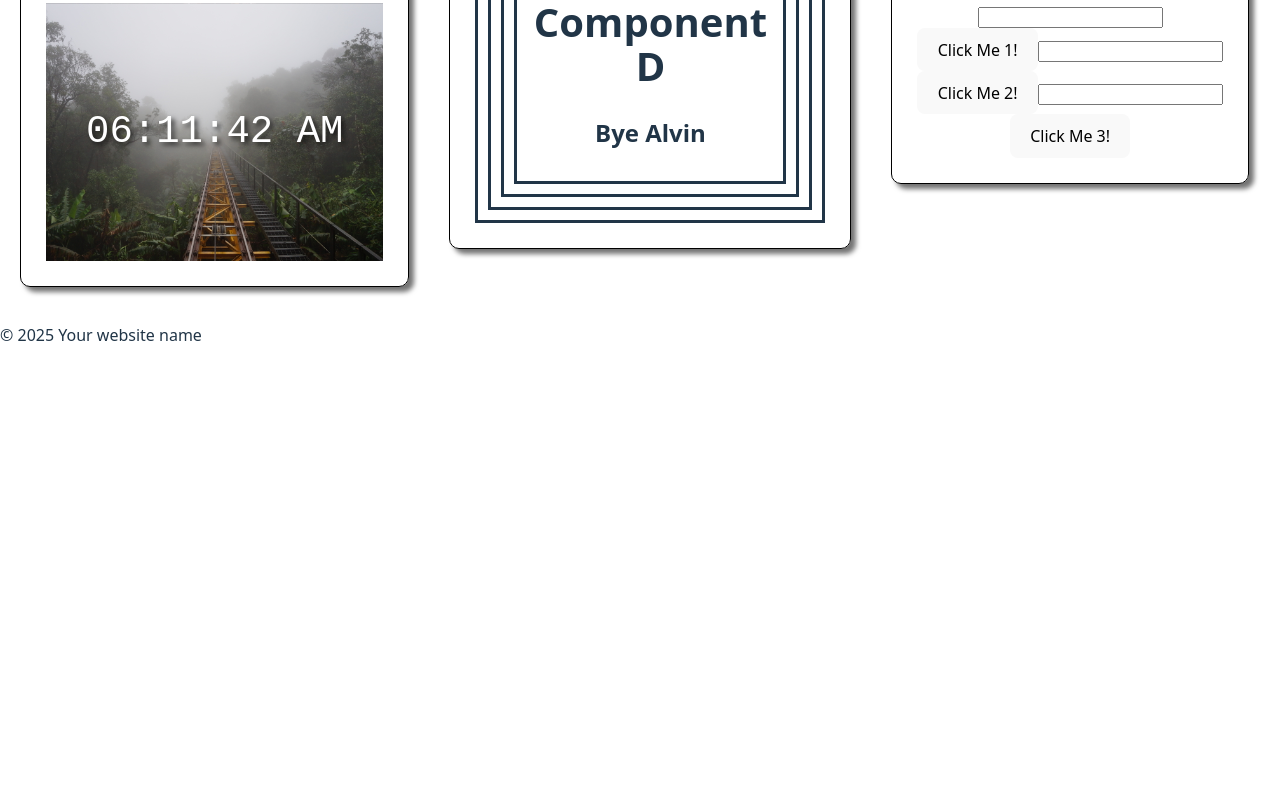
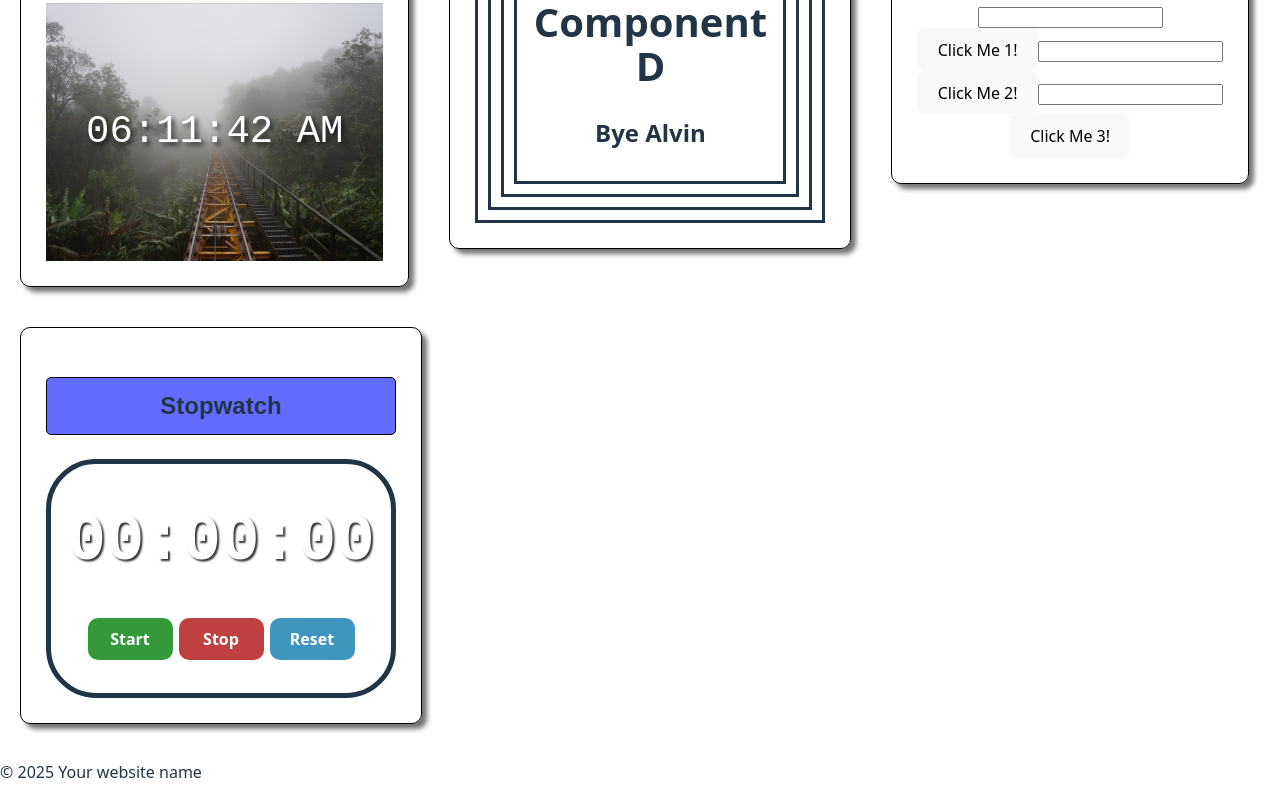
Before and after one commit to alvintaas/react-portfolio, a React (Vite) app: page / in a window 1280 px wide. Shown: the part 3836-4636 px from the top of the page. Before the commit the page ends 4199 px from the top, so only its background shows below. Built offline with nearby package versions, Linux system fonts and the light colour scheme.

Commit message:
completed brocode tutorials

```diff
--- a/src/App.jsx
+++ b/src/App.jsx
@@ -17,6 +17,7 @@
 import DigitalClock from "./DigitalClock.jsx";
 import ComponentA from "./ComponentA.jsx";
 import RefComponent from "./RefComponent.jsx";
+import Stopwatch from "./Stopwatch.jsx";
 
 function App() {
 
@@ -115,6 +116,11 @@
         <RefComponent></RefComponent>
       </div>
 
+      <div className="card">
+        <h3 className="welcome-message">Stopwatch</h3>
+        <Stopwatch></Stopwatch>
+      </div>
+
       <Footer/>
     </>
   );
--- /dev/null
+++ b/src/Stopwatch.jsx
@@ -0,0 +1,65 @@
+import React, {useState, useEffect, useRef} from "react";
+
+function Stopwatch () {
+
+    const [isRunning, setIsRunning] = useState (false);
+    const [elapsedTime, setElapsedTime] = useState (0);
+    const intervalIdRef = useRef(null);
+    const startTimeRef = useRef(0);
+
+    useEffect( ()=> {
+
+        if(isRunning) {
+            intervalIdRef.current = setInterval(()=> {
+                setElapsedTime(Date.now() - startTimeRef.current);
+            }, 10);
+        }
+
+        return () => {
+            clearInterval(intervalIdRef.current);
+        }
+
+    }, [isRunning]);
+
+    function start () {
+        setIsRunning(true);
+        startTimeRef.current = Date.now() - elapsedTime;
+
+}
+    function stop () {
+        setIsRunning(false);
+}
+    function reset () {
+        setElapsedTime(0);
+        setIsRunning(false);
+}
+
+    function formatTime () {
+
+        let hours = Math.floor(elapsedTime / (1000 * 60 * 60));
+        let minutes = Math.floor(elapsedTime / (1000 * 60) % 60);
+        let seconds = Math.floor(elapsedTime / (1000) % 60);
+        let milliseconds = Math.floor((elapsedTime % 1000) /10);
+
+        hours = String(hours).padStart(2, "0");
+        minutes = String(minutes).padStart(2, "0");
+        seconds = String(seconds).padStart(2, "0");
+        milliseconds = String(milliseconds).padStart(2, "0");
+
+
+        return `${minutes}:${seconds}:${milliseconds}`;
+}
+
+    return (
+        <div className="stopwatch">
+            <div className="display">{formatTime()}</div>
+            <div className="controls">
+                <button onClick={start} className="start-button">Start</button>
+                <button onClick={stop} className="stop-button">Stop</button>
+                <button onClick={reset} className="reset-button">Reset</button>
+            </div>
+        </div>
+    );
+}
+
+export default Stopwatch;
--- a/src/index.css
+++ b/src/index.css
@@ -318,3 +318,63 @@
   border: 3px solid ;
   padding: 10px;
 }
+
+/*Stopwatch */
+.stopwatch body {
+  display: flex;
+  flex-direction: column;
+  align-items: center;
+  background-color: #ffffff;
+}
+
+.stopwatch {
+  display: flex;
+  flex-direction: column;
+  align-items: center;
+  border: 5px solid;
+  border-radius: 50px;
+  background-color: #ffffff6c;
+  padding: 30px;
+}
+
+.display {
+  font-size: 4rem;
+  font-family: monospace;
+  font-weight: bold;
+  color: #ffffff;
+  text-shadow: 2px 2px 2px hsl(0, 0%, 20%);
+  margin-bottom: 25px;
+}
+
+.controls button{
+  font-size: 1rem;
+  font-weight: bold;
+  padding: 10px 20px;
+  margin: 3px;
+  min-width: 85px;
+  border: none;
+  border-radius: 10px;
+  cursor: pointer;
+  color: hsl(0, 0%, 100%);
+  transition: background-color 0.5s ease;
+}
+.start-button {
+  background-color:hsl(125, 50%, 40%);
+}
+.start-button:hover {
+  background-color: hsl(125, 50%, 35%);
+}
+
+.stop-button {
+  background-color: hsl(0, 50%, 50%);
+}
+.stop-button:hover {
+  background-color: hsl(0, 50%, 45%);
+}
+
+.reset-button {
+  background-color: hsl(200, 50%, 50%);
+}
+.reset-button:hover {
+  background-color:  hsl(200, 50%, 45%);  ;
+}
```
